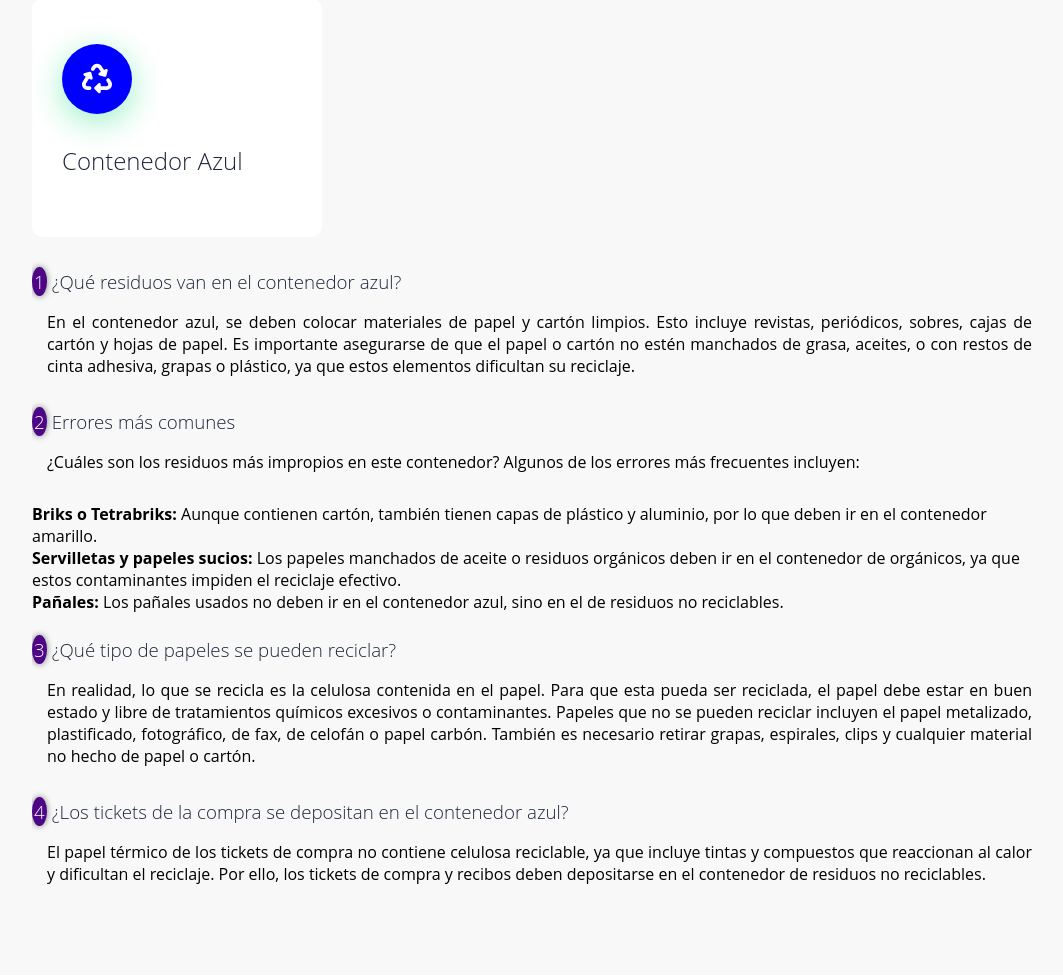
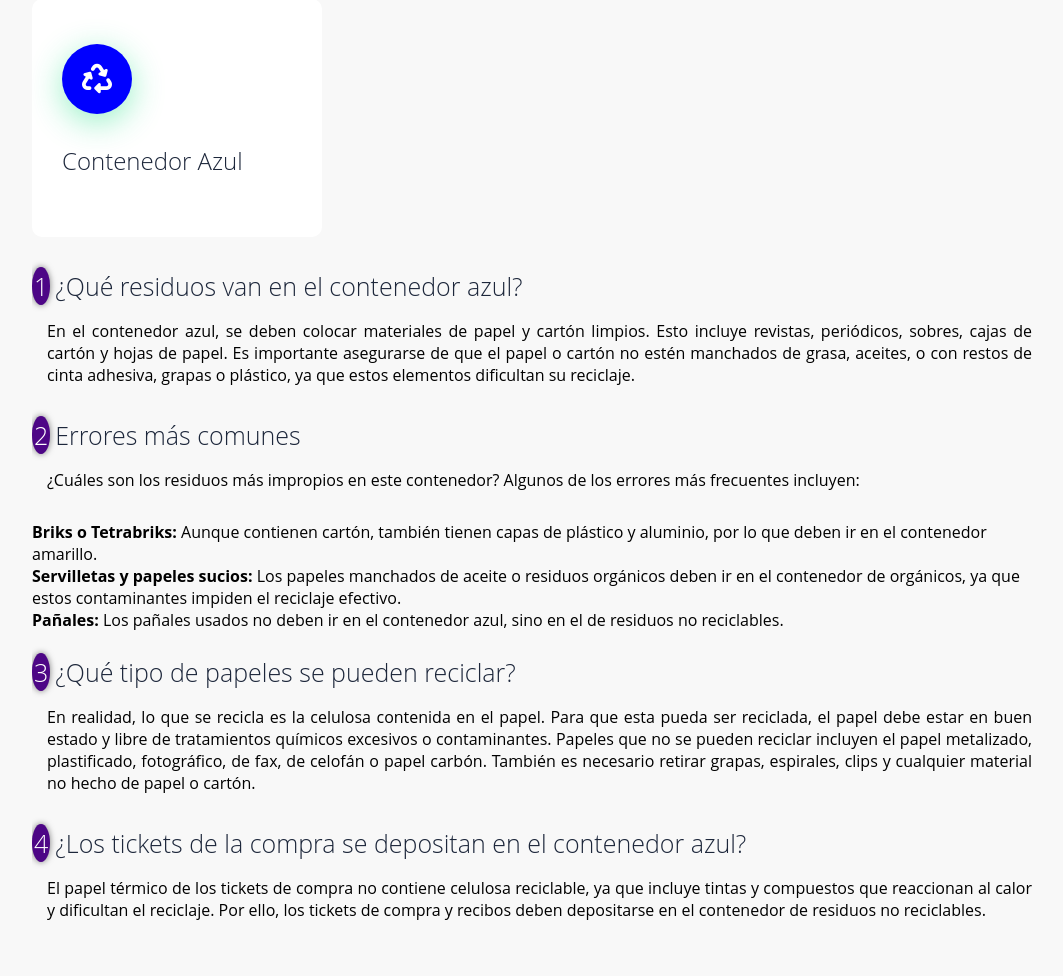
Before and after one commit to Jaredsalaz/Ambientales-II, a Flask app: page /papel in a window 1280 px wide. Shown: the part 741-1717 px from the top of the page, without its empty margins (108-1171 px from the left). Run offline with Flask 3, Linux system fonts and the light colour scheme; some libraries are stand-ins or nearby versions.

Commit message:
Terminado cambio de tamaño de letra

```diff
--- a/static/css/style.css
+++ b/static/css/style.css
@@ -160,6 +160,7 @@ main .Administration {
 
 .contenido-textos h3 {
     margin-bottom: 15px;
+    font-size: 25px;
 }
 
 .contenido-textos h3 span {
@@ -171,6 +172,7 @@ main .Administration {
     padding: 2px;
     box-shadow: 0 0 6px 0 rgba(0, 0, 0, .5);
     margin-right: 5px;
+    font-size: 25px;
 }
 
 .contenido-textos p {
```
